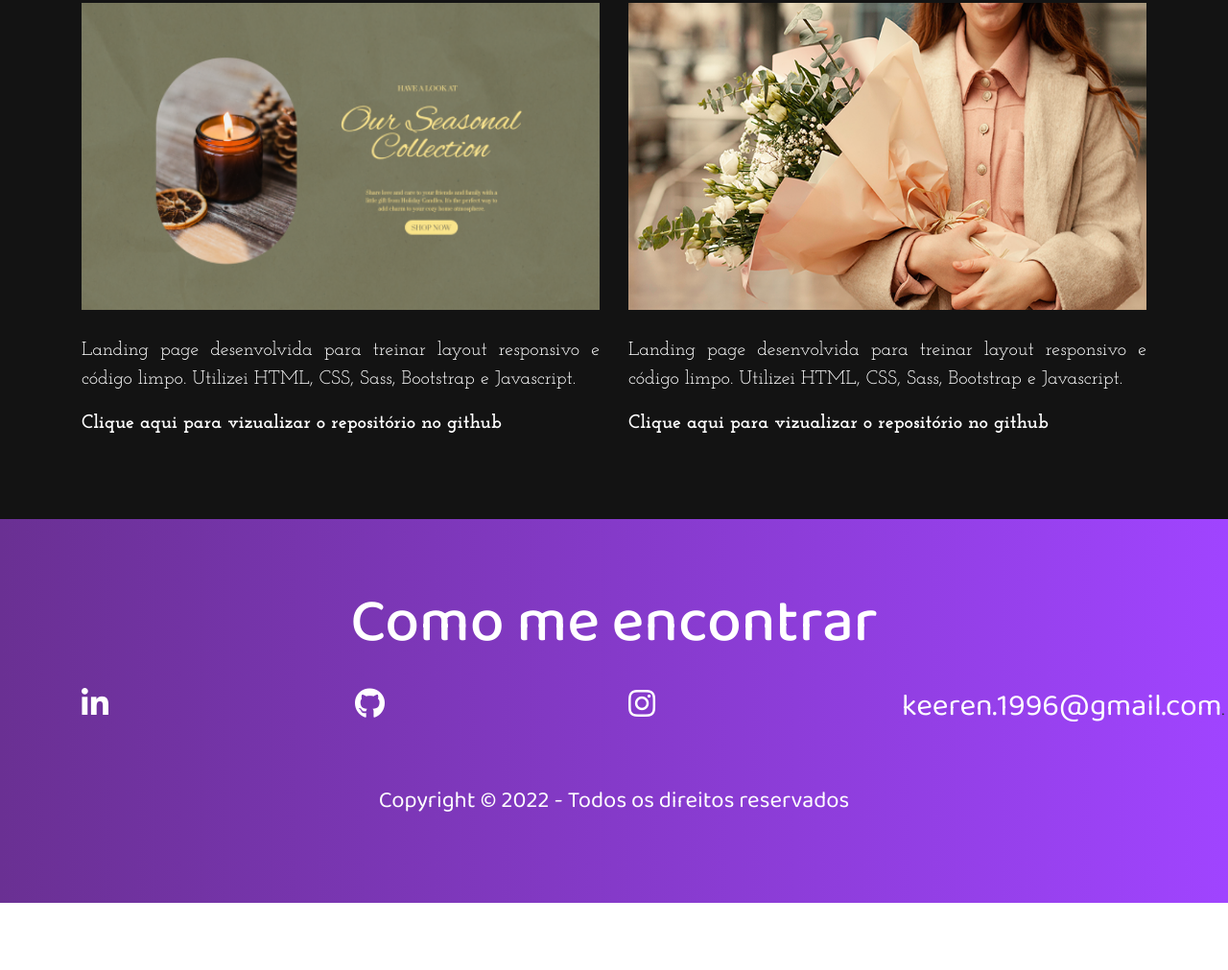
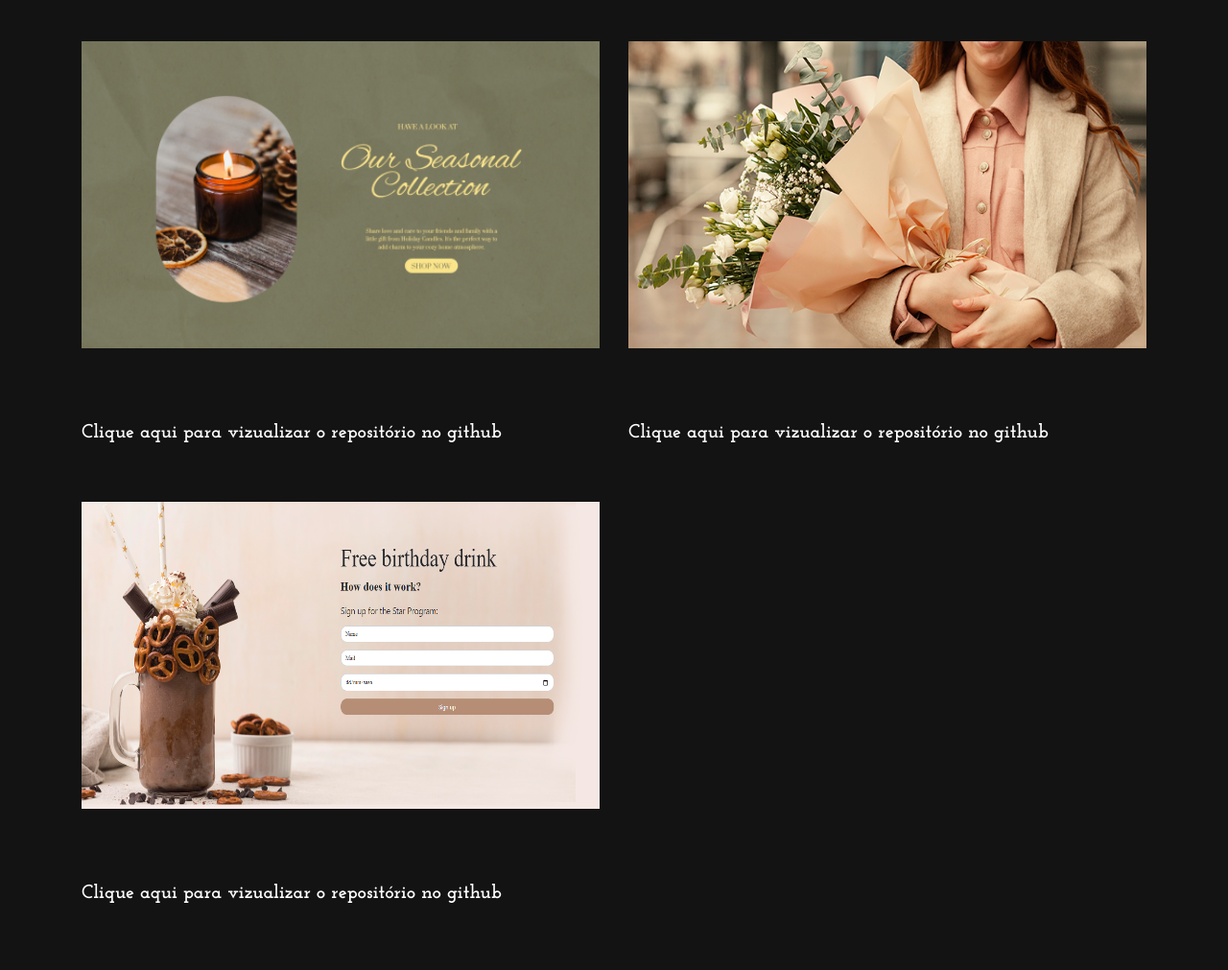
Before and after one commit to Anakeren1996/AnaPortfolio, a plain HTML site: page index.html in a window 1280 px wide. Shown: the part 2089-3100 px from the top of the page at 96% size. Before the commit the page ends 3030 px from the top, so only its background shows below. Drawn offline with nearby package versions, Linux system fonts and the light colour scheme.

Commit message:
Portfólio em construção

```diff
--- a/css/styles.scss
+++ b/css/styles.scss
@@ -321,7 +321,7 @@ section#conhecimentos {
 }
 
 section#portfolio {
-  height: 90vh;
+  height: 160vh;
   background-color: #131313;
   display: flex;
   align-items: center;
--- a/index.html
+++ b/index.html
@@ -84,10 +84,10 @@
             <div class="row">
                 <div class="col-md-6">
                     <div class="sobre-mim">
-                        <p>Sou a Ana, estudante de análise e desenvolvimento de sistemas. Também sou formada em técnico
-                            de desenvolvimento de sistemas. Apaixonada por tecnologia e estou sempre em busca de
-                            aprendizado. Tenho experiência como desenvolvedora front-end, com criação e manutenção de
-                            sites e landing pages.</p>
+                        <p>Sou desenvolvedora apaixonada por tecnologia, tenho experiência com desenvolvimento web.
+                            Sou formada no técnico e estou finalizando minha faculdade em análise e desenvolvimento de
+                            sistemas. Trabalho com desenvolvimento de sites e landinpages totalmente responsivos.
+                        </p>
                         <a class="btn" href="/curriculo.pdf" target="_blank">
                             Currículo
                         </a>
@@ -173,8 +173,7 @@
                         <img class="img-fluid" src="/imagens/portfolio/img_candle.png" alt="">
                     </a>
                     <div class="text">
-                        <p>Landing page desenvolvida para treinar layout responsivo e código limpo. Utilizei HTML,
-                            CSS, Sass, Bootstrap e Javascript.<br>
+                        <p>
                             <a href="https://github.com/Anakeren1996/CandlesShopLandingpage" target="_blank">
                                 <strong class="git">Clique
                                     aqui para vizualizar o repositório no github</strong>
@@ -187,14 +186,27 @@
                         <img class="img-fluid" src="/imagens/portfolio/img_flower.png" alt="">
                     </a>
                     <div class="text">
-                        <p>Landing page desenvolvida para treinar layout responsivo e código limpo. Utilizei HTML,
-                            CSS, Sass, Bootstrap e Javascript. <br>
+                        <p>
                             <a href="https://github.com/Anakeren1996/FlowerShop" target="_blank"><strong
                                     class="git">Clique
                                     aqui para vizualizar o repositório no github</strong></a>
                         </p>
                     </div>
                 </div>
+                <!--  -->
+                <div class="col-md-6">
+                    <a href="https://delibreak.000webhostapp.com/" target="_blank">
+                        <img class="img-fluid" src="/imagens/portfolio/img_deli.png" alt="">
+                    </a>
+                    <div class="text">
+                        <p>
+                            <a href="https://github.com/Anakeren1996/DeliBreakSite" target="_blank"><strong
+                                    class="git">Clique
+                                    aqui para vizualizar o repositório no github</strong></a>
+                        </p>
+                    </div>
+                </div>
+                <!--  -->
             </div>
         </div>
     </section>
```
Also changed, not shown: css/styles.css, imagens/portfolio/img_deli.png (added).
